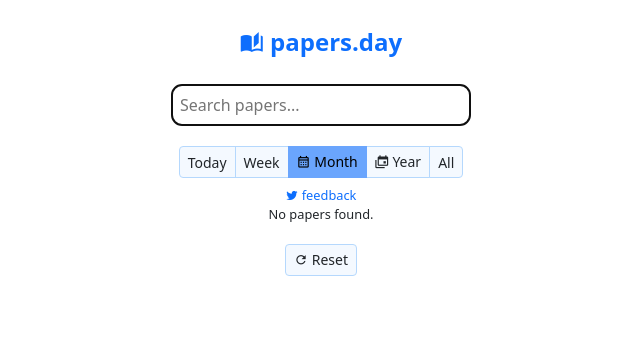
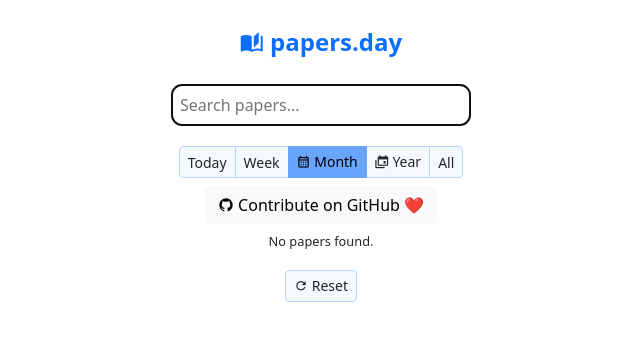
Before and after one commit to Nearcyan/papers.day, a Django app: page / in a window 1280 px wide. Shown: the top 341 px of the page, without its empty margins (319-959 px from the left). Run offline with Django 4.2, Linux system fonts and the light colour scheme; data that the repository does not hold is empty; some libraries are stand-ins or nearby versions.

Commit message:
Replace twitter link with GitHub button

```diff
--- a/homepage/templates/homepage/index.html
+++ b/homepage/templates/homepage/index.html
@@ -60,9 +60,9 @@
           </button>
         </div>
       </div>
-      <div class="text-center">
-        <a href="https://twitter.com/nearcyan" class="linky" target="_blank"><span class="mdi mdi-twitter"></span> feedback</a>
-      </div>
+      <h5 class="text-center">
+        <a href="https://github.com/Nearcyan/papers.day" class="btn btn-light" target="_blank"><span class="mdi mdi-github"></span> Contribute on GitHub ❤️</a>
+      </h5>
       <div class="flex-container" id="papers-container">
       </div>
   </body>
```
